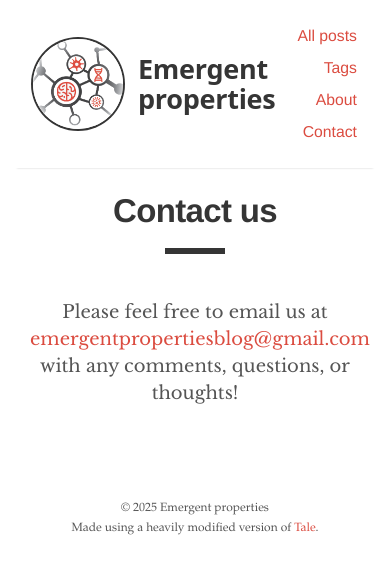
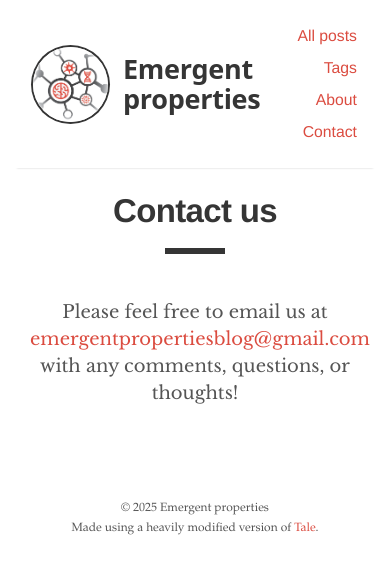
Before and after one commit to emergentpropertiesblog/emergentpropertiesblog.github.io, a Jekyll site: the page built from contact.html, in a window 390 px wide. Shown: the top 574 px of the page. Built offline with Jekyll 4.4.1, drawn with Linux system fonts in a browser that asks for light colours.

Commit message:
Updating logo

```diff
--- a/_sass/_custom.scss
+++ b/_sass/_custom.scss
@@ -157,8 +157,8 @@ a[href^="#fn:"].footnote {
     }
 
     .nav .nav-container a .logo {
-        width: 90px !important;
-        height: 90px !important;
+        width: 75px !important;
+        height: 75px !important;
         margin-top: 0.75rem !important;
         margin-right: 0.75rem !important;
     }
```
Also changed, not shown: 11 other files.
